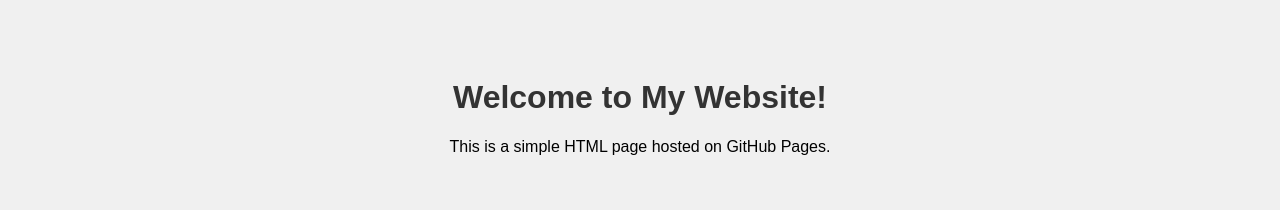
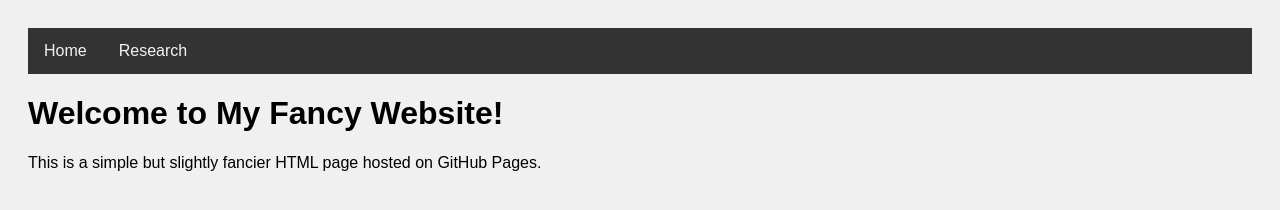
Before and after one commit to MrKanoshi/MrKanoshi.github.io, a plain HTML site: page index.html in a window 1280 px wide. Drawn offline with Linux system fonts and the light colour scheme.

Commit message:
Update index.html

```diff
--- a/index.html
+++ b/index.html
@@ -1,22 +1,40 @@
 <!DOCTYPE html>
 <html>
     <head>
-        <title>My First GitHub Pages Website</title>
+        <title>My Fancy GitHub Pages Website</title>
         <style>
             body {
+                font-family: Arial, sans-serif;
+                padding: 20px;
                 background-color: #f0f0f0;
-                font-family: Arial, sans-serif;
-                padding: 50px;
-                text-align: center;
             }
 
-            h1 {
-                color: #333333;
+            .navbar {
+                overflow: hidden;
+                background-color: #333;
+            }
+
+            .navbar a {
+                float: left;
+                display: block;
+                color: #f2f2f2;
+                text-align: center;
+                padding: 14px 16px;
+                text-decoration: none;
+            }
+
+            .navbar a:hover {
+                background-color: #ddd;
+                color: black;
             }
         </style>
     </head>
     <body>
-        <h1>Welcome to My Website!</h1>
-        <p>This is a simple HTML page hosted on GitHub Pages.</p>
+        <div class="navbar">
+            <a href="index.html">Home</a>
+            <a href="research.html">Research</a>
+        </div>
+        <h1>Welcome to My Fancy Website!</h1>
+        <p>This is a simple but slightly fancier HTML page hosted on GitHub Pages.</p>
     </body>
 </html>
```
